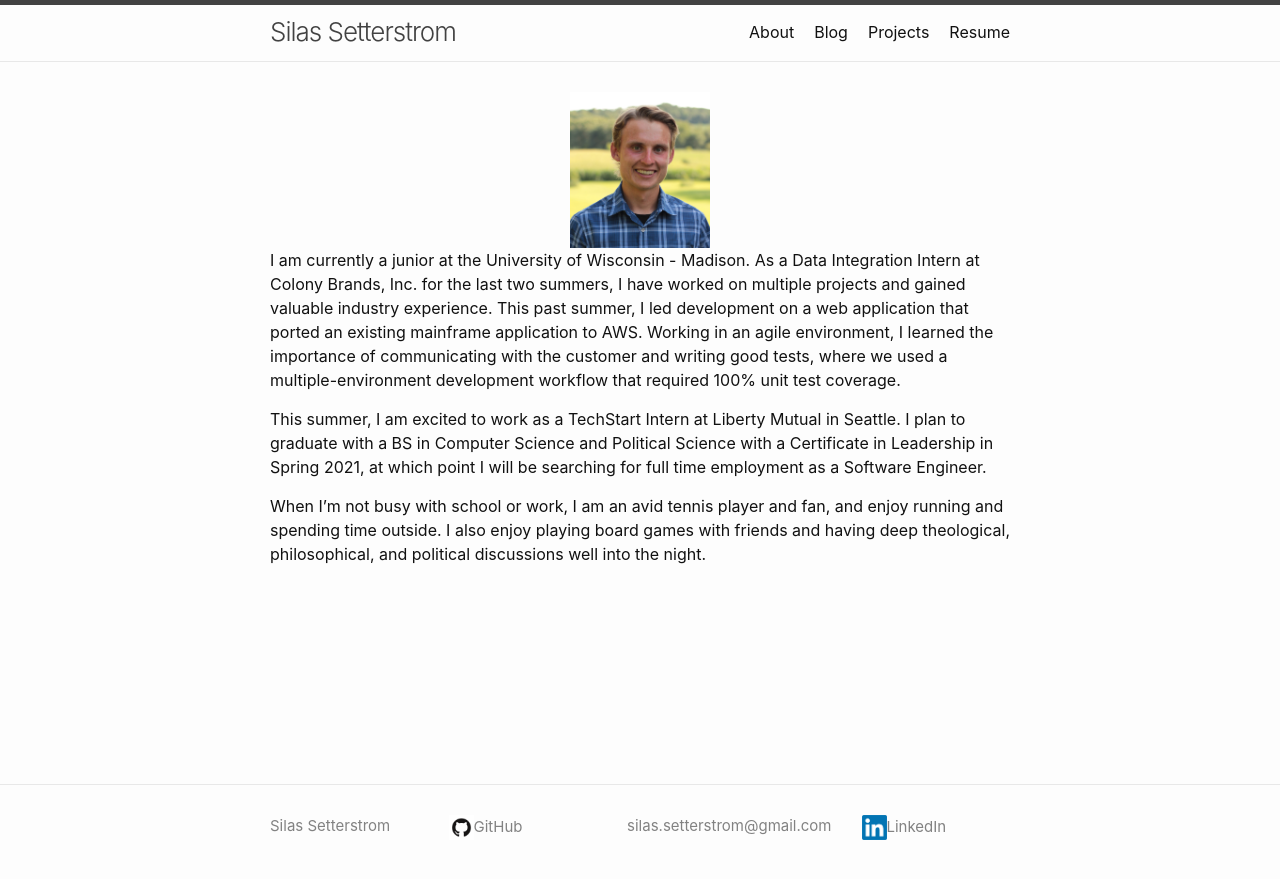
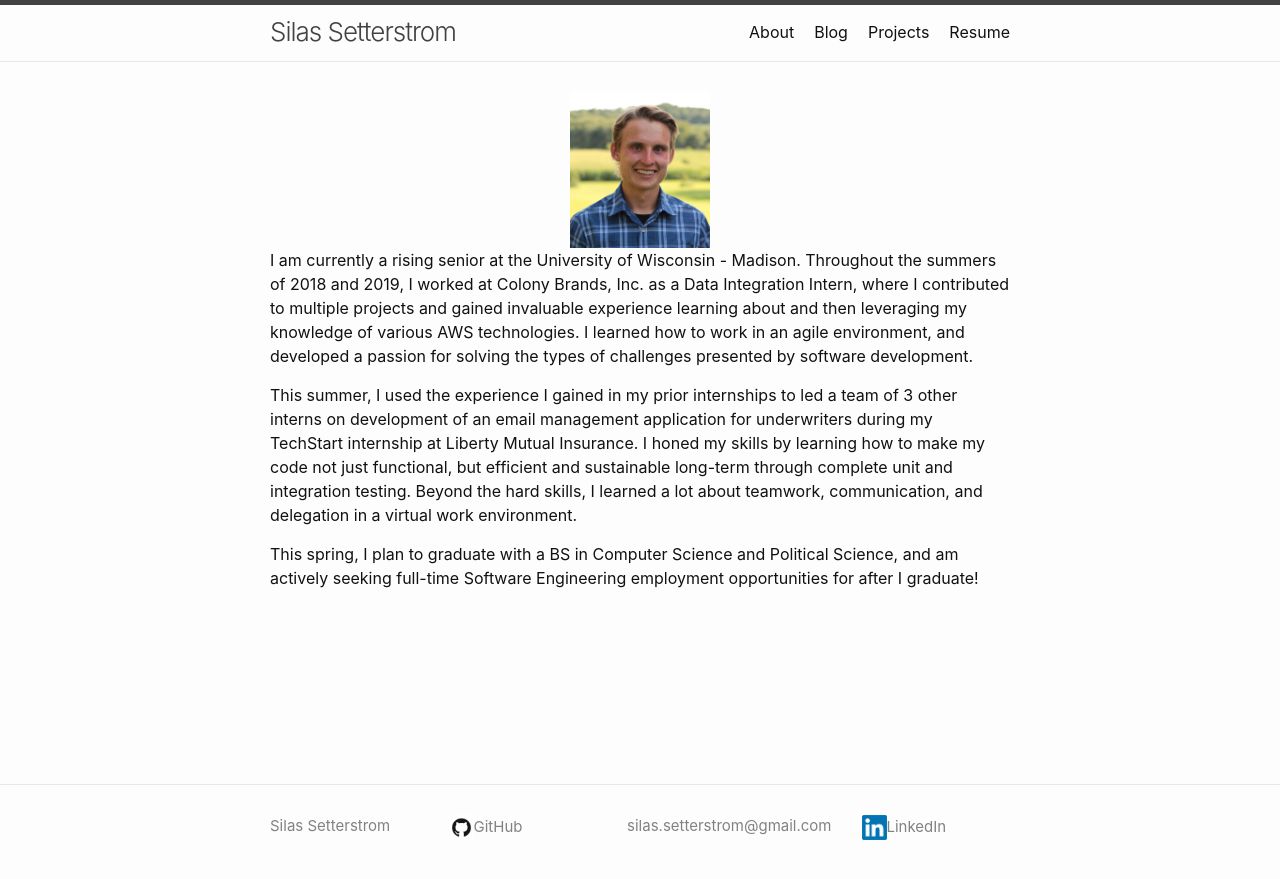
Before and after one commit to silassetterstrom/my_website, a Jekyll site: the page built from index.markdown, in a window 1280 px wide. Shown: the top 879 px of the page. Built offline with Jekyll 4.4.1, drawn with Linux system fonts in a browser that asks for light colours.

Commit message:
updating bio

```diff
--- a/index.markdown
+++ b/index.markdown
@@ -8,17 +8,16 @@ order: 1
     <img src="./images/me.jpg" class="profile-img">
 </div>
 
-I am currently a junior at the University of Wisconsin - Madison. As a Data Integration Intern
-at Colony Brands, Inc. for the last two summers, I have worked on multiple projects and gained
-valuable industry experience. This past summer, I led development on a web application that
-ported an existing mainframe application to AWS. Working in an agile environment, I learned
-the importance of communicating with the customer and writing good tests, where we used a
-multiple-environment development workflow that required 100% unit test coverage.
+  I am currently a rising senior at the University of Wisconsin - Madison. Throughout the summers of 2018 and 2019,
+  I worked at Colony Brands, Inc. as a Data Integration Intern, where I contributed to multiple projects and gained
+  invaluable experience learning about and then leveraging my knowledge of various AWS technologies. I learned how to
+  work in an agile environment, and developed a passion for solving the types of challenges presented by software development.
 
-This summer, I am excited to work as a TechStart Intern at Liberty Mutual in Seattle. I plan to graduate with
-a BS in Computer Science and Political Science with a Certificate in Leadership in Spring
-2021, at which point I will be searching for full time employment as a Software Engineer.
+  This summer, I used the experience I gained in my prior internships to led a team of 3 other interns on development of an
+  email management application for underwriters during my TechStart internship at Liberty Mutual Insurance. I honed my
+  skills by learning how to make my code not just functional, but efficient and sustainable long-term through complete
+  unit and integration testing. Beyond the hard skills, I learned a lot about teamwork, communication, and delegation in
+  a virtual work environment.
 
-When I'm not busy with school or work, I am an avid tennis player and fan, and enjoy running and spending
-time outside. I also enjoy playing board games with friends and having deep theological, philosophical,
-and political discussions well into the night.
+  This spring, I plan to graduate with a BS in Computer Science and Political Science, and am actively seeking full-time
+  Software Engineering employment opportunities for after I graduate!
```
